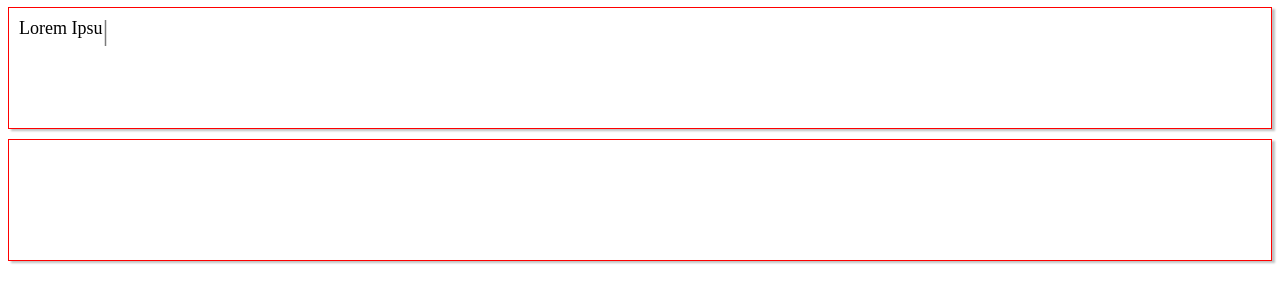
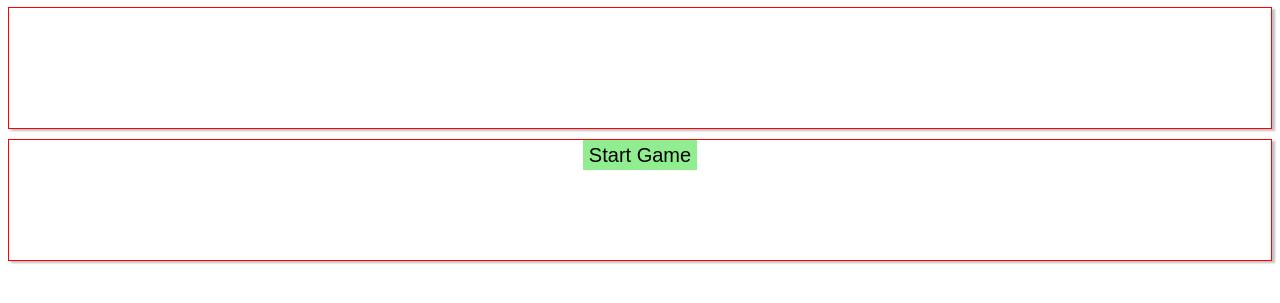
Before and after one commit to dhirajbodicherla/ghosttyper, a website: page index.html in a window 1280 px wide. Shown: the part 63-366 px from the top of the page. Drawn offline with nearby package versions, Linux system fonts and the light colour scheme.

Commit message:
1. done with public functions (API) 2. need to add throttle 3. doesn't work for multiple elements

```diff
--- a/ghosttyper.js
+++ b/ghosttyper.js
@@ -1,33 +1,39 @@
-;(function($) {
-
-    "use strict";
+;(function($){
+    $.fn.ghostTyper = function(options) {
+        // support multiple elements
+        if (this.length > 1){
+            this.each(function() { $(this).ghostTyper(options); });
+            return this;
+        }
 
         var GhostTyper = function(el, options){
             this.el = $(el);
             this.defaultOptions = {
-            difficulty: 5,
+                typeSpeed: 50,
                 showCursor: true,
                 backspaceCount: 0,
+                autoStart: true,
                 success : function() {},
                 start: function() {}
-        }
-        this.el.data("GhostTyper", this);
+            };
             this.options = $.extend({}, this.defaultOptions, options);
             this.inputString = ($.trim(this.options.inputString)) ? this.options.inputString : this.el.html();
             this.typer = $('<span></span>').attr('id', 'typer').addClass('text');
             this.el.html('');
             this.typerWord = '';
             this.arrayPos = 0;
-        this.showCursor = this.options.showCursor;
-        this.typeSpeed = (10-this.options.difficulty) * 30;
             this.letterCount = this.inputString.length;
-        // this.
-        this._start();
+            this.typerTimer = '';
+            if(this.options.autoStart) this._setup();
         };
 
         GhostTyper.prototype = {
+            constructor: GhostTyper,
+
             _start: function(){
+                if(isTyping) return;
                 this._setup();
+                isTyping = true;
             },
             _setup: function(){
                 this.el.append(this.typer);
@@ -52,27 +58,101 @@
                     self.typerWord = self.inputString.substring(0, self.arrayPos);
                     self.typer.html(self.typerWord);
                     self.arrayPos++;
-            }, this.typeSpeed);
+                }, this.options.typeSpeed);
             },
             _backspace: function(){
-            alert('no lah');
+
             },
-        seriously: function(){
-            alert('hell yeah');
+            _pause: function(){
+                if(!isTyping) return;
+                clearInterval(this.typerTimer);
+                isTyping = false;
+            },
+            _resume: function(){
+                if(isTyping) return;
+                this._type();
+                isTyping = true;
+            },
+            _setTypeSpeed: function(typeSpeed){
+                this.options.typeSpeed = typeSpeed;
+                this._pause();
+                this._resume();
+            },
+            _getTypeSpeed: function(){
+                return this.options.typeSpeed;
             }
         };
 
-    $.fn.ghostTyper = function(options){
+        // private variables
+        var instance;
+        var isTyping = false;
+        var self = this;
 
-        return this.each(function(){
-            // var $this = $(this),
-            //     data = $this.data('GhostTyper'),
-            //     options = typeof option == 'object' && option;
-            // if (!data) $this.data('GhostTyper', new GhostTyper(this, options));
-            // if (typeof option == 'string') data[option]();
-            if(!$.data(this, 'GhostTyper')){
-                $.data(this, 'GhostTyper', new GhostTyper(this, options));
+        var setup = function(){
+            instance = new GhostTyper(self, options);
+            return self;
+        };
+
+        /*
+        // private methods
+        var foo = function() {
+
         }
+        */
+
+        /*
+         * Public methods (API)
+         */
+
+        this.start = function(){
+            instance._start();
+            return this;
+        };
+        this.pause = function(){
+            instance._pause();
+            return this;
+        };
+        this.resume = function(){
+            instance._resume();
+            return this;
+        };
+        this.setTypeSpeed = function(typeSpeed){
+            instance._setTypeSpeed(typeSpeed);
+            return this;
+        };
+        this.getTypeSpeed = function(){
+            return instance._getTypeSpeed();
+        };
+        this.isTyping = function(){
+            return instance._isTyping();
+        };
+
+        // return (function() {
+        //     instance = new GhostTyper(self, options);
+        //     return self;
+        // })();
+        // this.each(function(){
+        //     console.log(this);
+        // })
+        return this.each(function() {
+            instance = new GhostTyper(self, options);
+            return self;
         });
+
+        // if (this.length > 1){
+        //     this.each(function() { $(this).ghostTyper(options) });
+        //     return this;
+        // }
+
+        // return this.each(function() {
+        //     // instance = new GhostTyper(self, options);
+        //     instance = new GhostTyper(this, options);
+        //     console.log('returning ', instance, this);
+        //     return this;
+        //     // return self.apply(instance);
+        //     // return instance.apply(self);
+        //     // return setup();
+        // });
+
     };
-  }(window.jQuery));
+})(jQuery);
--- a/index.html
+++ b/index.html
@@ -2,12 +2,12 @@
 <head>
 <title>GhostTyper</title>
 <style type="text/css">
-    body{ display: none; }
+    body{ visibility: hidden; }
 </style>
 <link rel="stylesheet/less" type="text/css" href="styles.less" />
 </head>
 <body>
-    <header>
+    <header class="header">
         <div class="title">
             Ghost Typer
         </div>
@@ -15,7 +15,13 @@
     <div class="ghost-typer">
         Lorem Ipsum is simply dummy text of the printing and typesetting industry. Lorem Ipsum has been the industry's standard dummy text ever since the 1500s, when an unknown printer took a galley of type and scrambled it to make a type specimen book. It has survived not only five centuries, but also the leap into electronic typesetting, remaining essentially unchanged. It was popularised in the 1960s with the release of Letraset sheets containing Lorem Ipsum passages, and more recently with desktop publishing software like Aldus PageMaker including versions of Lorem Ipsum.
     </div>
-    <div id="human-typer">
+    <!-- <div class="ghost-typer">
+        Lorem Ipsum is simply dummy text of the printing and typesetting industry. Lorem Ipsum has been the industry's standard dummy text ever since the 1500s, when an unknown printer took a galley of type and scrambled it to make a type specimen book. It has survived not only five centuries, but also the leap into electronic typesetting, remaining essentially unchanged. It was popularised in the 1960s with the release of Letraset sheets containing Lorem Ipsum passages, and more recently with desktop publishing software like Aldus PageMaker including versions of Lorem Ipsum.
+    </div> -->
+    <div class="human-typer">
+        <div class="start-game">
+            <input type="button" value="Start Game" class="btn" />
+        </div>
         <textarea></textarea>
     </div>
     <script type="text/javascript" src="https://code.jquery.com/jquery-latest.js"></script>
--- a/script.js
+++ b/script.js
@@ -1,16 +1,25 @@
 $(document).ready(function(){
-    less.pageLoadFinished.then(
-        function() {
-            $('body').show();
-        }
-    )
+    less = {
+        logLevel: 0
+    }
+    start();
+
+});
+function start(){
+
+    $('body').css('visibility', 'visible');
     $('.title').addClass('animate');
+
     GT = $('.ghost-typer').ghostTyper({
         inputString: "",
-        difficulty: 2,
-        human: $('#human-typer textarea'),
+        typeSpeed: 20,
+        autoStart: false,
         success: function(data){
             console.log('done');
         }
     });
-});
+
+    $('.start-game').click(function(){
+
+    })
+}
--- a/styles.less
+++ b/styles.less
@@ -1,8 +1,9 @@
-body{
+body {
     -webkit-font-smoothing: antialiased;
     font-family: Garuda;
 }
-.ghost-typer, #human-typer{
+.ghost-typer,
+.human-typer {
     border: 1px solid red;
     box-shadow: 3px 2px 2px silver;
     padding: 10px;
@@ -10,7 +11,24 @@ body{
     position: relative;
     min-height: 100px;
 }
-#human-typer textarea{
+.human-typer {
+    position: relative;
+    .start-game{
+        background-color: rgba(255, 255, 255, 0.3);
+        position: absolute;
+        left: 0;
+        right: 0;
+        bottom: 0;
+        top: 0;
+        text-align: center;
+        .btn{
+            background-color: lightgreen;
+            border: transparent;
+            height: 30px;
+            font-size: 20px;
+        }
+    }
+    textarea {
         border: transparent;
         resize: none;
         min-height: 100px;
@@ -20,7 +38,8 @@ body{
             outline: none;
         }
     }
-header {
+}
+.header {
     .title {
         font-size: 45px;
         text-align: center;
@@ -36,7 +55,7 @@ header {
         }
     }
 }
-span.text{
+.text{
     border: none;
     font-size: 18px;
 }
```
Also changed, not shown: package.json (added, +10 -0 lines). Lines whose indentation alone changed are shown as unchanged.
